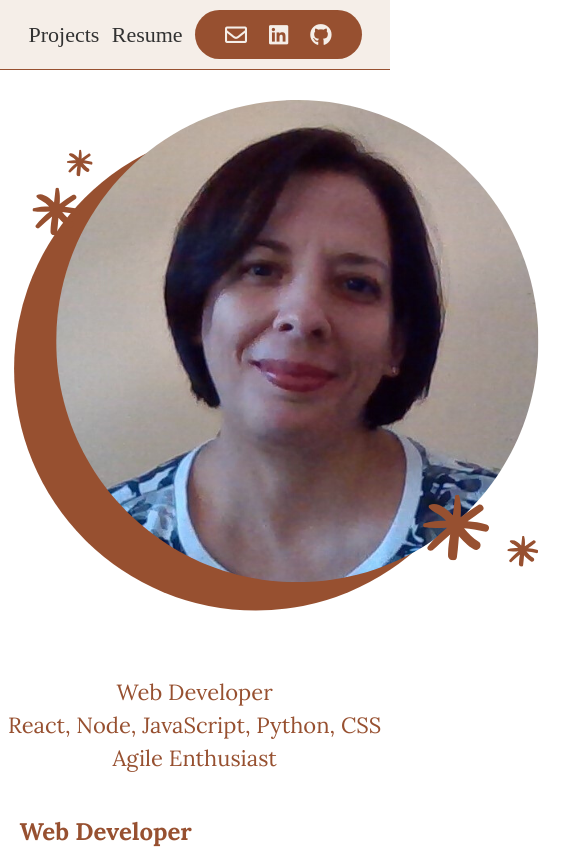
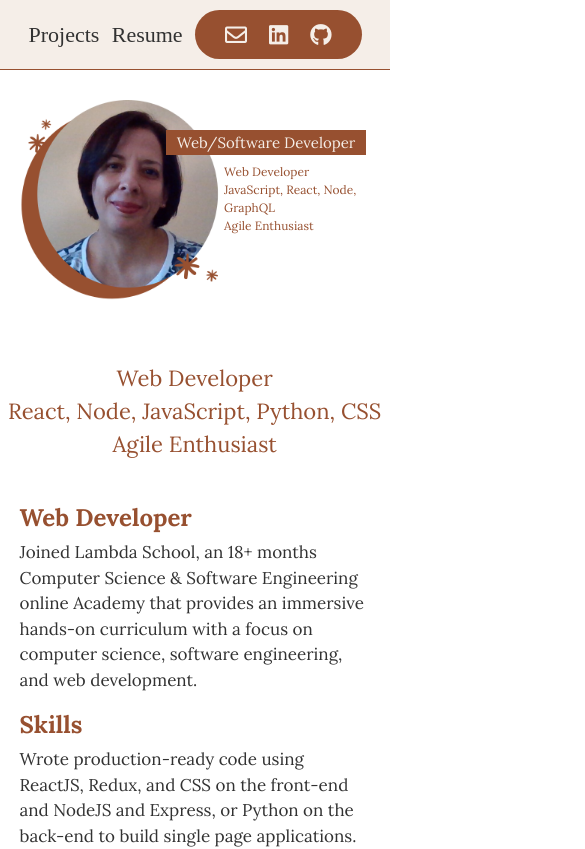
Before and after one commit to leila100/portfolio2, a React (Create React App) app in the folder website/: page / in a window 390 px wide. Shown: the top 849 px of the page, 585 px wide, since content can reach past the window. Built offline with nearby package versions, Linux system fonts and the light colour scheme.

Commit message:
Add media queries for header

```diff
--- a/website/src/SASS/home.scss
+++ b/website/src/SASS/home.scss
@@ -1,71 +1,115 @@
 #home {
   padding-top: 100px;
+
 }
 
 .header {
   max-width: 1200px;
   height: 100%;
-  // background-color: $highlight;
+  width: 100%;
   font-family: "Lora", serif;
   margin: auto;
   padding-bottom: 30px;
-  // border: 1px solid $bg-dark;
-  // box-shadow: 0px 10px $bg-dark;
 
-  @media (max-width: 1300px) {
-    width: 95%;
+
+  .headerContainer {
+    position: relative;
+    top: 0;
+    left: 0;
+    margin: auto;
+    width: 600px;
+
+    @media (max-width: 600px) {
+      width: 420px;
+    }
+
+    @media (max-width: 450px) {
+      width: 350px;
+    }
   }
 
-  .image_container {
-    height: 100%;
-    width: 100%;
-    position: relative;
-    text-align: center;
+  .leila {
+    width: 400px;
+    height: 400px;
+
+    @media (max-width: 750px) {
+      width: 300px;
+      height: 300px;
+    }
+
+    @media (max-width: 600px) {
+      width: 200px;
+      height: 200px;
+    }
   }
 
-  .header_img {
-    height: 160px;
-    width: 100%;
-  }
 
   .job_title {
     background-color: #975030;
-    width: 32%;
-    font-size: 24px;
+    width: 300px;
+    font-size: 2.1rem;
     text-align: center;
     margin: auto;
-    padding: 20px 30px;
+    padding: 10px 12px;
     position: absolute;
-    top: 241px;
-    left: 797px;
+    top: 177px;
+    left: 355px;
     color: $highlight;
     z-index: 0;
 
-    // @media (max-width: 900px) {
-    //   width: 60%;
-    // }
+    @media (max-width: 750px) {
+      top: 87px;
+      left: 255px;
+    }
 
-    // @media (max-width: 600px) {
-    //   width: 70%;
-    // }
+    @media (max-width: 600px) {
+      top: 54px;
+      left: 176px;
+      font-size: 1.8rem;
+      padding: 7px;
+      width: 250px;
+    }
 
-    // @media (max-width: 500px) {
-    //   width: 90%;
-    //   padding: 11px 12px;
-    //   top: -30px;
-    // }
+    @media (max-width: 450px) {
+      top: 30px;
+      left: 146px;
+      font-size: 1.5rem;
+      padding: 5px;
+      width: 200px;
+    }
   }
 
   .skills {
     display: flex;
     flex-direction: column;
-    align-items: center;
+    align-items: flex-start;
     position: absolute;
-    top: 315px;
-    left: 855px;
+    top: 226px;
+    left: 396px;
     color: $bg-dark;
     font-family: "Lora", serif;
-    font-size: 2.1rem;
+    font-size: 1.6rem;
+    line-height: 1.7;
+    width: 100%;
+
+    @media (max-width: 750px) {
+      top: 136px;
+      left: 320px;
+    }
+
+    @media (max-width: 600px) {
+      top: 95px;
+      left: 204px;
+      font-size: 1.8rem;
+      font-size: 1.4rem;
+      line-height: 1.5;
+    }
+
+    @media (max-width: 450px) {
+      top: 63px;
+      font-size: 1.2rem;
+      width: 140px;
+    }
   }
 
   .header_body {
--- a/website/src/components/home/header/Header.js
+++ b/website/src/components/home/header/Header.js
@@ -7,7 +7,7 @@ const Header = () => {
   return (
     <header id='home'>
       <div className='header'>
-        <div className='image_container'>
+        <div className='headerContainer'>
           <img src={leila} alt='desk' className='leila' />
           <div className='job_title'>Web/Software Developer</div>
           <div className='skills'>
```
